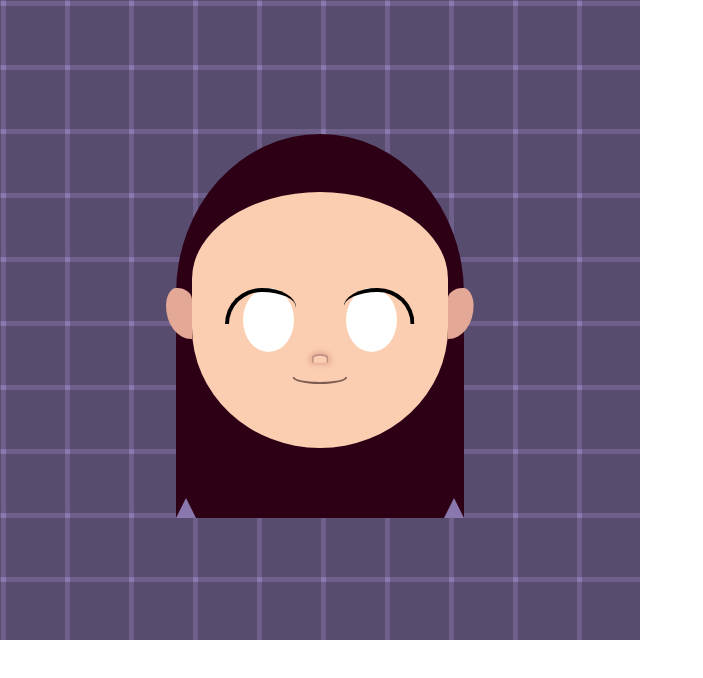
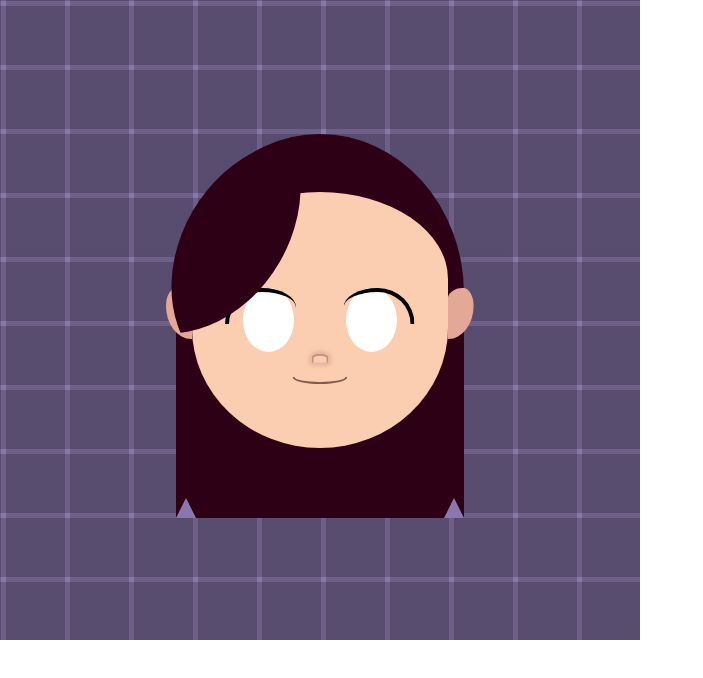
Before and after one commit to SEMINSEMINSEMIN/character_make, a plain HTML site: page index.html in a window 1280 px wide. Shown: the whole page, without its empty margins (0-703 px from the left). Drawn offline with Linux system fonts and the light colour scheme.

Commit message:
앞머리

```diff
--- a/index.html
+++ b/index.html
@@ -9,8 +9,11 @@
 </head>
 <body>
     <article>
-        <div class="back-hair">
-            <div class="back-long-hair"></div>
+        <div class="hair">
+            <div class="back-long-hair">
+            </div>
+            <div class="bang">
+            </div>
         </div>
         <div class="ear ear-left">
         </div>
--- a/styles.css
+++ b/styles.css
@@ -118,7 +118,7 @@ article {
     transform: scaleX(-1);
 }
 
-.back-hair {
+.hair {
     position: absolute;
     top: 21%;
     left: 27.5%;
@@ -162,3 +162,17 @@ article {
     border-left: 10px solid transparent;
     border-right: 10px solid transparent;
 }
+
+.bang {
+    position: absolute;
+    top: 0;
+    left: 50%;
+    z-index: 1;
+    width: 70%;
+    height: 80%;
+    background-color: var(--hair);
+    border-radius: 50%;
+    transform: translateX(-70%) rotate(30deg);
+    ;
+    clip-path: ellipse(50% 50% at left);
+}
```
